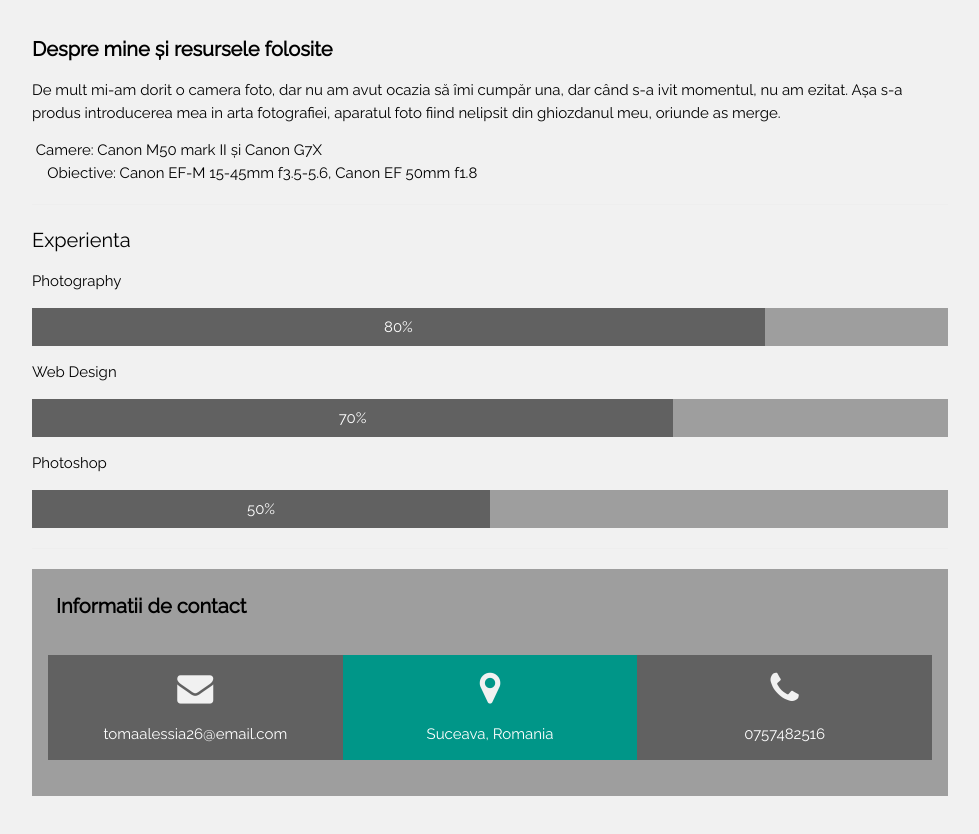
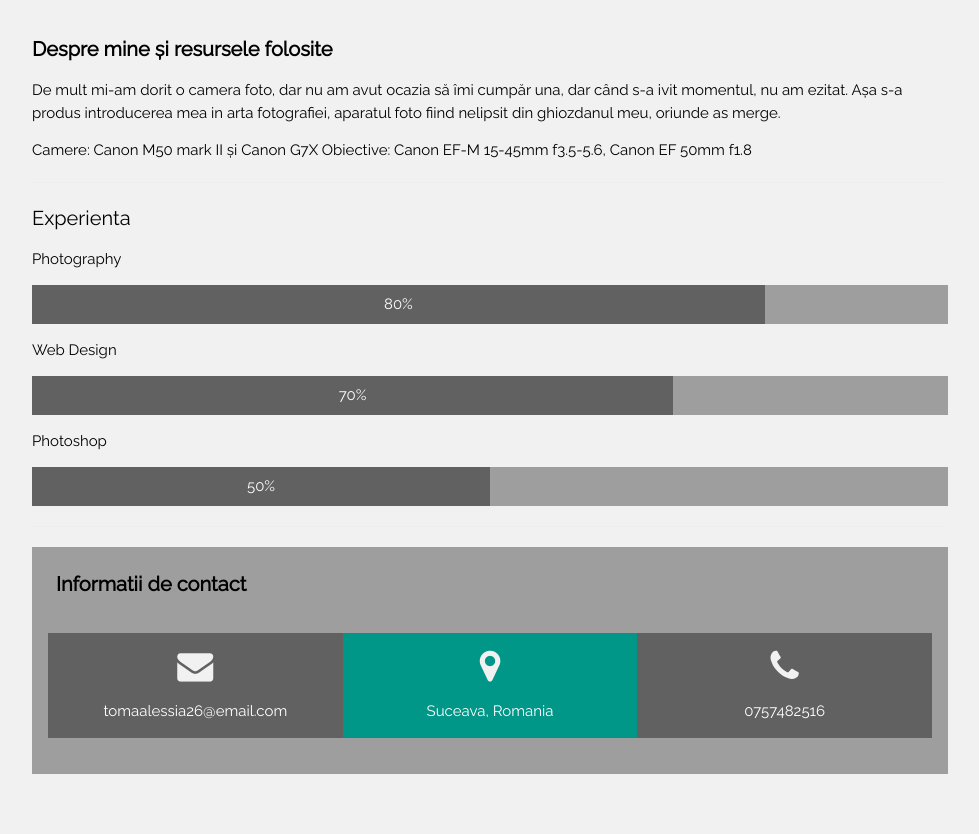
Before and after one commit to x-toma/x-toma-atestat.github.io, a plain HTML site: page index.html in a window 1280 px wide. Shown: the part 1640-2474 px from the top of the page, without its empty margins (300-1279 px from the left). Drawn offline with nearby package versions, Linux system fonts and the light colour scheme.

Commit message:
Update index.html

```diff
--- a/index.html
+++ b/index.html
@@ -135,8 +135,8 @@
   <div class="w3-container w3-padding-large" style="margin-bottom:32px">
     <h4><b>Despre mine și resursele folosite</b></h4>
     <p>De mult mi-am dorit o camera foto, dar nu am avut ocazia să îmi cumpăr una, dar când s-a ivit momentul, nu am ezitat. Așa s-a produs introducerea mea in arta fotografiei, aparatul foto fiind nelipsit din ghiozdanul meu, oriunde as merge.</p>
-   <pre> Camere: Canon M50 mark II și Canon G7X
-    Obiective: Canon EF-M 15-45mm f3.5-5.6, Canon EF 50mm f1.8</pre>
+   <p> Camere: Canon M50 mark II și Canon G7X
+    Obiective: Canon EF-M 15-45mm f3.5-5.6, Canon EF 50mm f1.8</p>
     <hr>
 
     <h4>Experienta</h4>
```
